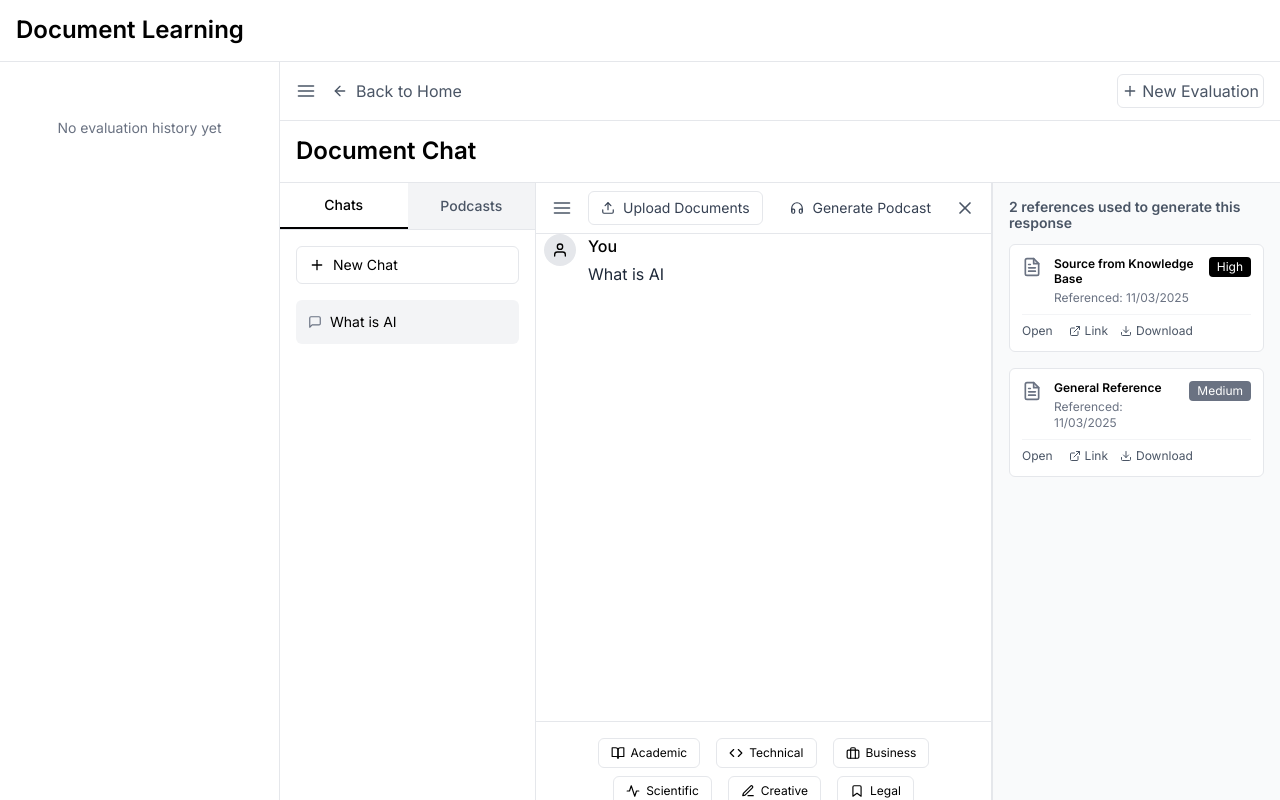
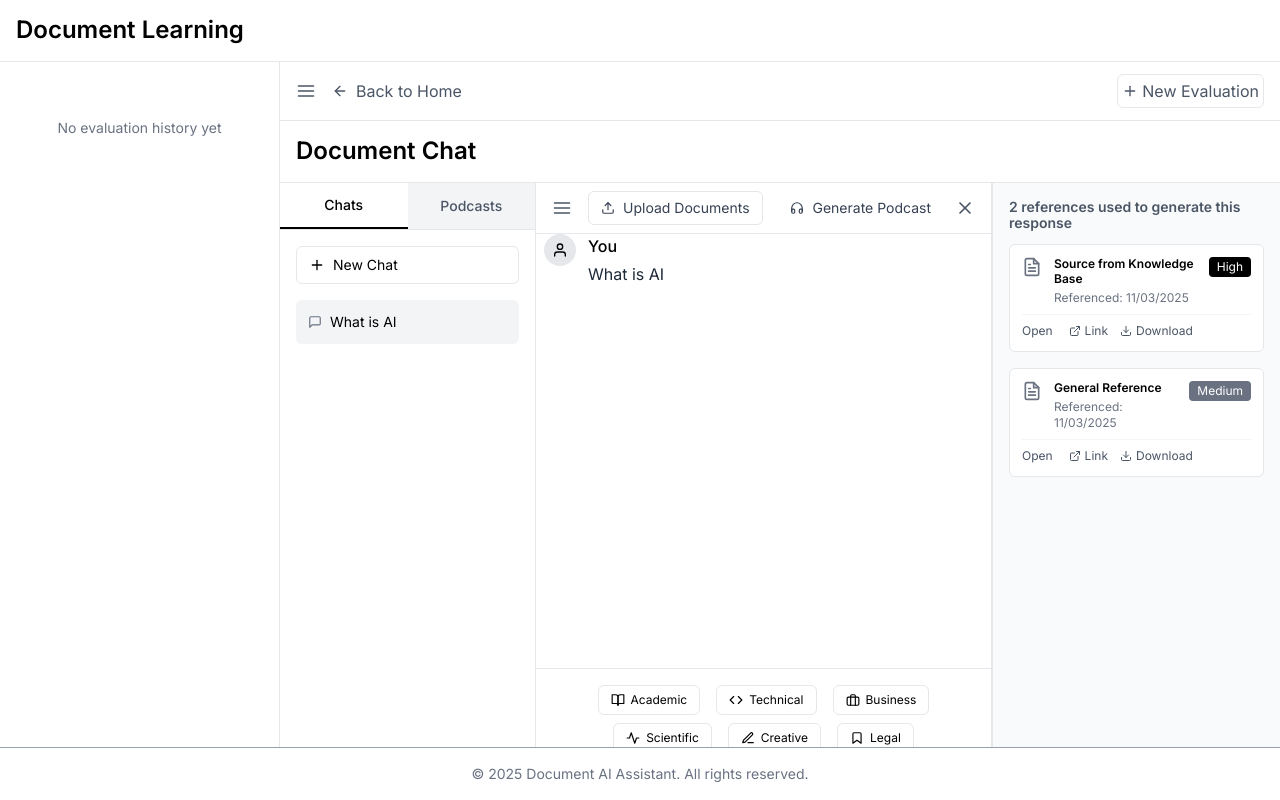
Before and after one commit to artificizen-dev/document-ai-assistant, a React (Vite) app: page /learn in a window 1280 px wide. Built offline with nearby package versions, Linux system fonts and the light colour scheme.

Commit message:
layout changes

```diff
--- a/src/components/Layout/DashboardLayout/DashboardLayout.tsx
+++ b/src/components/Layout/DashboardLayout/DashboardLayout.tsx
@@ -2,6 +2,7 @@ import React, { useState } from "react";
 import { Outlet, useLocation } from "react-router-dom";
 import Sidebar from "../../Sidebar/Sidebar";
 import Navbar from "../../Navbar/Navbar";
+import Footer from "../../Dashboard/footer/Footer";
 
 const DashboardLayout: React.FC = () => {
   const [sidebarOpen, setSidebarOpen] = useState(true);
@@ -49,6 +50,7 @@ const DashboardLayout: React.FC = () => {
           </main>
         </div>
       </div>
+      <Footer />
     </div>
   );
 };
--- a/src/components/Layout/LearnLayout/LearnLayout.tsx
+++ b/src/components/Layout/LearnLayout/LearnLayout.tsx
@@ -2,6 +2,7 @@ import React, { useState } from "react";
 import ChatArea from "../../Learn/ChatArea";
 import ChatSidebar from "../../Learn/ChatSidebar";
 import ReferencePanel from "../../Learn/ReferencePanel";
+import Footer from "../../Dashboard/footer/Footer";
 
 const LearnLayout: React.FC = () => {
   const [showSidebar, setShowSidebar] = useState(true);
@@ -36,6 +37,7 @@ const LearnLayout: React.FC = () => {
           onClose={() => setShowReferencePanel(false)}
         />
       </div>
+      <Footer />
     </div>
   );
 };
--- a/src/components/Learn/ReferencePanel.tsx
+++ b/src/components/Learn/ReferencePanel.tsx
@@ -37,7 +37,7 @@ const ReferencePanel: React.FC<ReferencePanelProps> = ({
       {/* Close button - visible only on mobile */}
       <button
         onClick={onClose}
-        className="md:hidden absolute top-3 left-3 text-gray-500 hover:text-black"
+        className="md:hidden absolute top-3 right-3 text-gray-500 hover:text-black"
         aria-label="Close reference panel"
       >
         <FiX size={20} />
```
